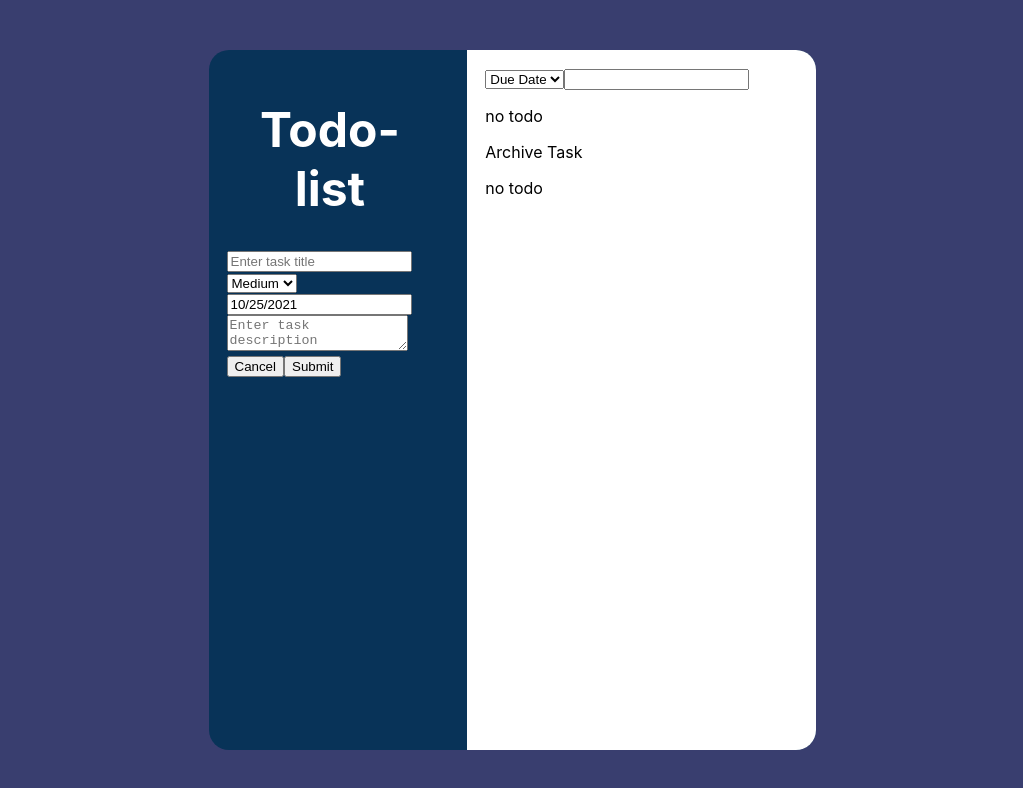
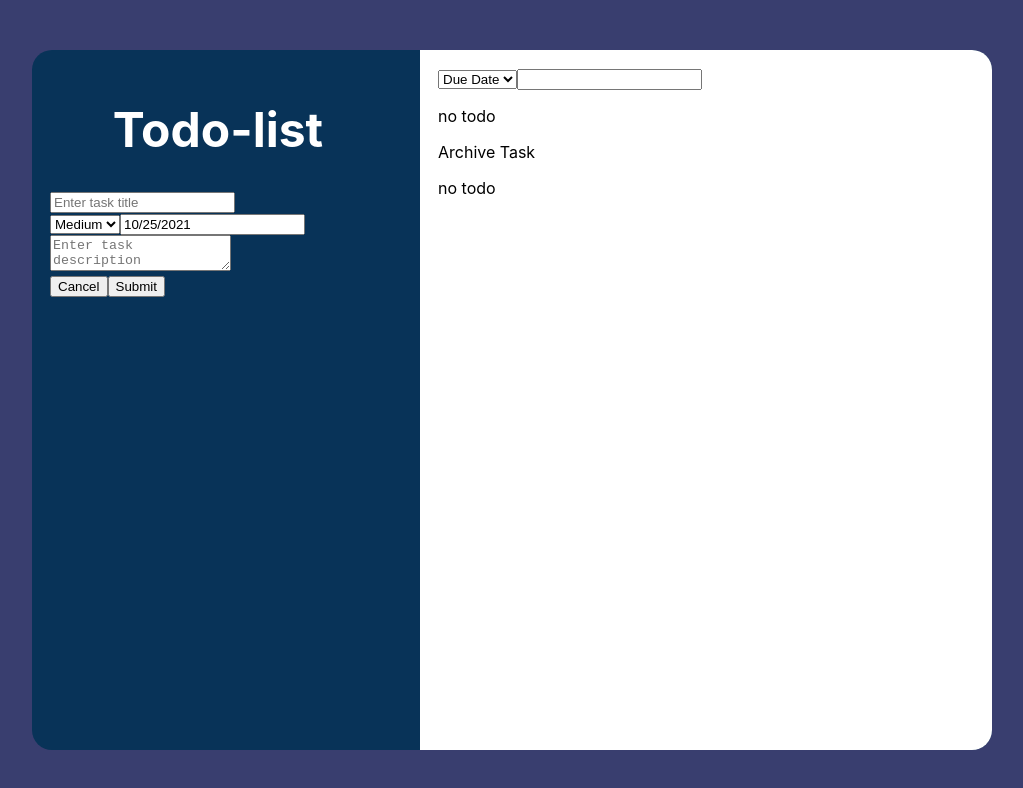
Before and after one commit to chrysillala/totododo, a React (Create React App) app: page / in a window 1280 px wide. Shown: the top 788 px of the page, without its empty margins (128-1151 px from the left). Built offline with nearby package versions, Linux system fonts and the light colour scheme.

Commit message:
update TodoContainer style

```diff
--- a/src/components/TodoContainer/index.js
+++ b/src/components/TodoContainer/index.js
@@ -3,11 +3,12 @@ import styled from 'styled-components';
 const StyledContainer = styled.div`
   display: grid;
   gap: 1rem;
-  grid-template-columns: minmax(100px, 40%) 1fr;
+  grid-template-columns: minmax(100px, 40%) minmax(300px, 60%);
   background-color: #083358;
   border-radius: 20px;
   overflow: hidden;
   height: 700px;
+  width: 960px;
 `
 
 const TodoContainer = ({ children }) => (
```
